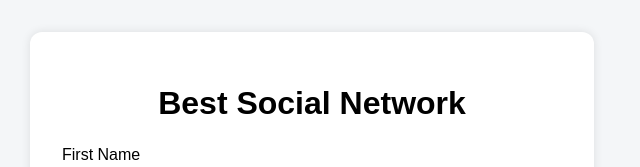
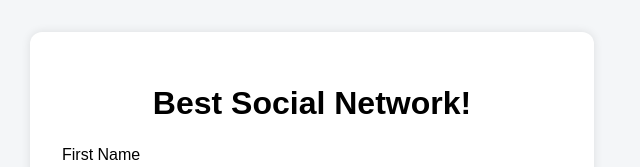
Before and after one commit to Romanmanman/Register-Form, a plain HTML site: page index.html in a window 1280 px wide. Shown: the top 167 px of the page, without its empty margins (328-968 px from the left). Drawn offline with Linux system fonts and the light colour scheme.

Commit message:
add exclamation mark

```diff
--- a/index.html
+++ b/index.html
@@ -8,7 +8,7 @@
 </head>
 <body>
   <main class="registration-container">
-    <h1>Best Social Network</h1>
+    <h1>Best Social Network!</h1>
     <form id="registrationForm" class="form">
       <div class="form-group">
         <label for="firstName">First Name</label>
```
